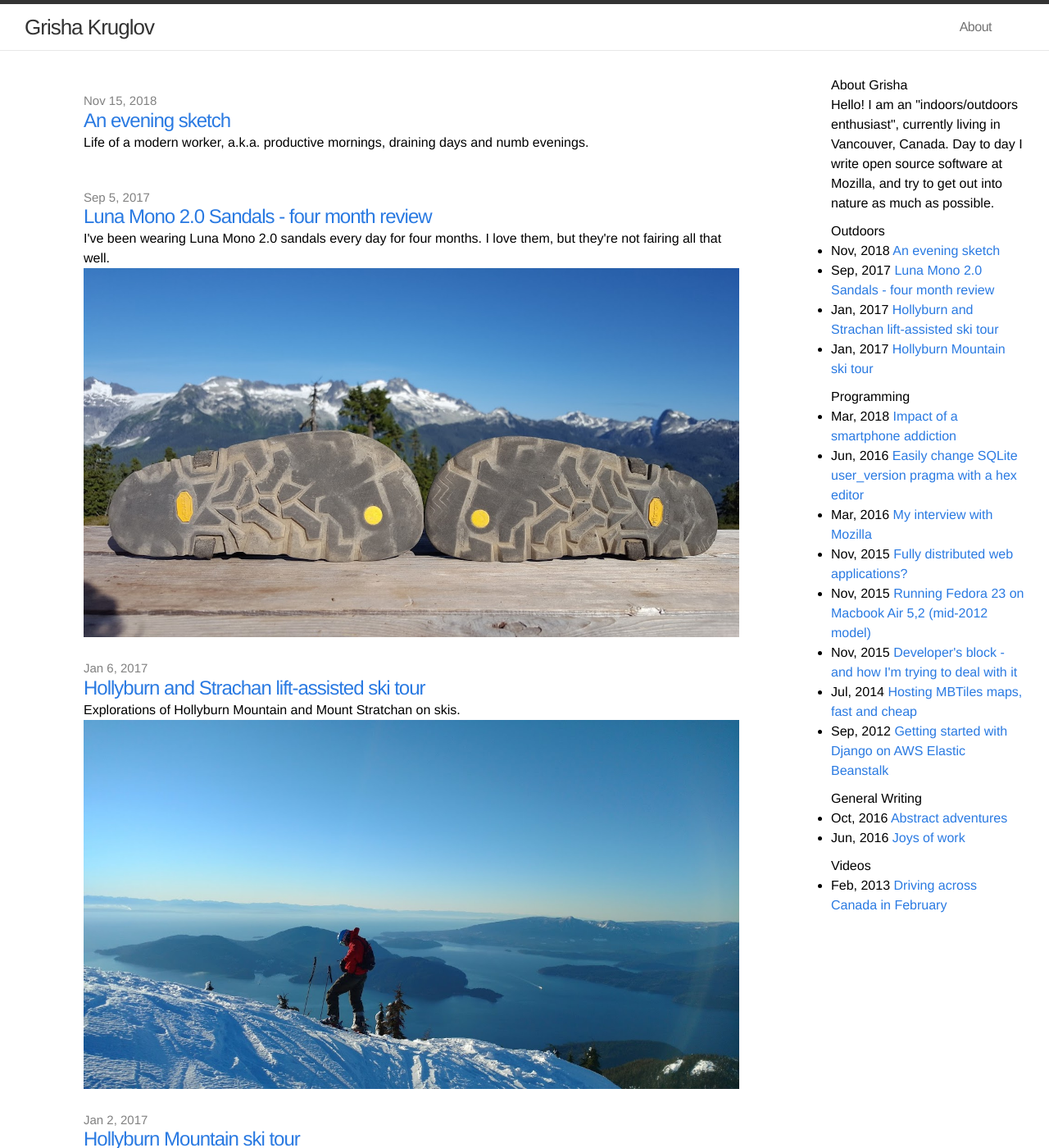
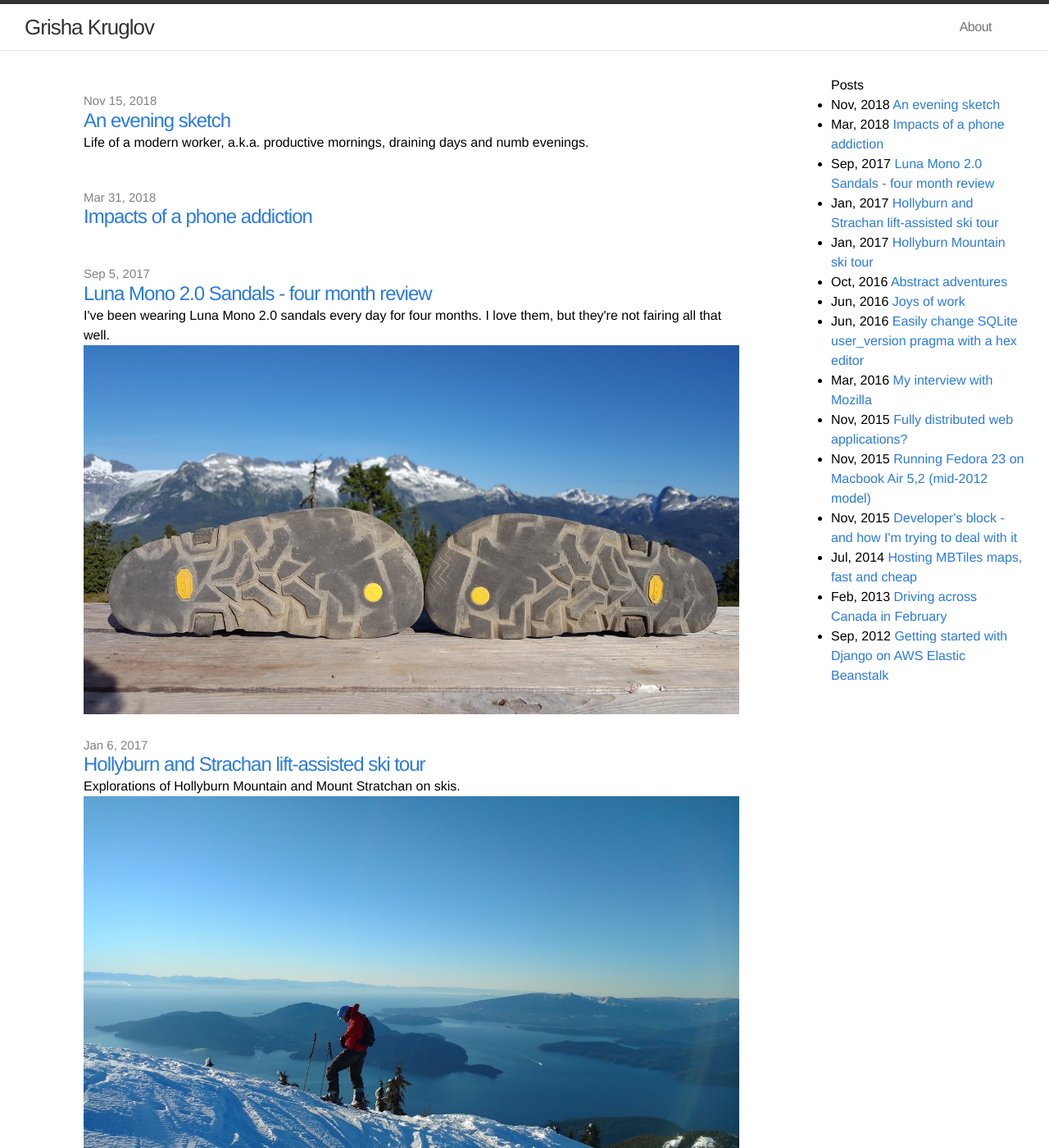
Before and after one commit to grigoryk/grigoryk.github.io, a Jekyll site: the page built from index.html, in a window 1280 px wide and 1400 px high. Shown: the whole window at 82% size. Built offline with Jekyll 4.4.1, drawn with Linux system fonts in a browser that asks for light colours; some of the changed text lies outside the part shown.

Commit message:
Flatten collections into simple posts; update blurbs

```diff
--- a/_includes/footer.html
+++ b/_includes/footer.html
@@ -30,7 +30,7 @@
           </a>
         </li>
         <li>
-          <a href="https://twitter.com/lunafiko">
+          <a rel="me" href="https://twitter.com/lunafiko">
             <span class="icon twitter">
               <svg version="1.1" class="twitter-icon-svg" xmlns="http://www.w3.org/2000/svg" xmlns:xlink="http://www.w3.org/1999/xlink" x="0px" y="0px"
                  viewBox="0 0 16 16" enable-background="new 0 0 16 16" xml:space="preserve">
@@ -46,6 +46,23 @@
             <span class="username">lunafiko</span>
           </a>
         </li>
+        <li>
+          <a rel="me" href="https://mastodon.social/@grisha">
+            <span class="icon twitter">
+              <svg version="1.1" class="twitter-icon-svg" xmlns="http://www.w3.org/2000/svg" xmlns:xlink="http://www.w3.org/1999/xlink" x="0px" y="0px"
+                 viewBox="0 0 16 16" enable-background="new 0 0 16 16" xml:space="preserve">
+                <path fill="#C2C2C2" d="M15.969,3.058c-0.586,0.26-1.217,0.436-1.878,0.515c0.675-0.405,1.194-1.045,1.438-1.809
+                c-0.632,0.375-1.332,0.647-2.076,0.793c-0.596-0.636-1.446-1.033-2.387-1.033c-1.806,0-3.27,1.464-3.27,3.27
+                c0,0.256,0.029,0.506,0.085,0.745C5.163,5.404,2.753,4.102,1.14,2.124C0.859,2.607,0.698,3.168,0.698,3.767
+                c0,1.134,0.577,2.135,1.455,2.722C1.616,6.472,1.112,6.325,0.671,6.08c0,0.014,0,0.027,0,0.041c0,1.584,1.127,2.906,2.623,3.206
+                C3.02,9.402,2.731,9.442,2.433,9.442c-0.211,0-0.416-0.021-0.615-0.059c0.416,1.299,1.624,2.245,3.055,2.271
+                c-1.119,0.877-2.529,1.4-4.061,1.4c-0.264,0-0.524-0.015-0.78-0.046c1.447,0.928,3.166,1.469,5.013,1.469
+                c6.015,0,9.304-4.983,9.304-9.304c0-0.142-0.003-0.283-0.009-0.423C14.976,4.29,15.531,3.714,15.969,3.058z"/>
+              </svg>
+            </span>
+            <span class="username">@grisha@mastodon.social</span>
+          </a>
+        </li>
       </ul>
     </div>
 
--- a/_programming/2018-03-30-unprivate-apis.md
+++ b/_posts/2018-03-30-phone-addiction.md
@@ -1,6 +1,6 @@
 ---
 layout: post
-title:  "Impact of a smartphone addiction"
+title:  "Impacts of a phone addiction"
 date:   2018-03-30 23:17:13 -0800
 categories: meta
 permalink: /2018/03/impact-of-a-smartphone-addiction/
--- a/index.html
+++ b/index.html
@@ -57,8 +57,8 @@ layout: default
 <div class="home">
     <div class="content">
         <div class="posts">
-            {% for col in site.collections %}
-                {% for doc in col.docs reversed %}
+            {% assign sorted = site.documents %}
+            {% for doc in site.posts %}
                     <div class="post">
                         <span class="post-date">{{ doc.date | date: "%b %-d, %Y" }}</span>
                         <a class="post-link" href="{{ doc.url | prepend: site.baseurl }}">{{ doc.title }}</a>
@@ -70,21 +70,14 @@ layout: default
                         </p>
                     </div>
           {% endfor %}
-          {% endfor %}
         </div>
     </div>
 
     <div class="sidebar">
+        <h2>Posts</h2>
         <div class="cat">
-            <h2>About Grisha</h2>
-            <p>Hello! I am an "indoors/outdoors enthusiast", currently living in Vancouver, Canada. Day to day I write open source software at Mozilla, and try to get out into nature as much as possible.</p>
-        </div>
-
-        {% for col in site.collections %}
-            <div class="cat">
-                <h2>{{ col.title }}</h2>
             <ul>
-                {% for doc in col.docs reversed %}
+            {% for doc in site.posts %}
                 <li>
                     <span class="post-date">{{ doc.date | date: "%b, %Y" }}</span>
                     <a class="post-link" href="{{ doc.url | prepend: site.baseurl }}">{{ doc.title }}</a>
@@ -92,6 +85,5 @@ layout: default
             {% endfor %}
             </ul>
         </div>
-        {% endfor %}
     </div>
 </div>
```
Also changed, not shown: _posts/2018-11-14-trappings-of-work.md (renamed from _outdoors/2018-11-14-trappings-of-work.md, +1 -1 lines), about.md (+6 -5 lines), _posts/2012-09-23-getting-started-with-django-on-aws-elastic-beanstalk.markdown (renamed from _programming/2012-09-23-getting-started-with-django-on-aws-elastic-beanstalk.markdown), _posts/2013-02-04-driving-across-canada.md (renamed from _videos/2013-02-04-driving-across-canada.md), _posts/2014-07-05-hosting-maps-fast-and-cheap.md (renamed from _programming/2014-07-05-hosting-maps-fast-and-cheap.md), _posts/2015-11-03-developers-block.markdown (renamed from _programming/2015-11-03-developers-block.markdown), _posts/2015-11-08-fedora-23-on-macbook-air-52.markdown (renamed from _programming/2015-11-08-fedora-23-on-macbook-air-52.markdown), _posts/2015-11-20-fully-distributed-web-applications.markdown (renamed from _programming/2015-11-20-fully-distributed-web-applications.markdown), _posts/2016-03-28-my-interview-with-mozilla.md (renamed from _programming/2016-03-28-my-interview-with-mozilla.md), _posts/2016-06-02-change-sqlite-user-version-pragma.md (renamed from _programming/2016-06-02-change-sqlite-user-version-pragma.md), _posts/2016-06-24-joys-of-work.md (renamed from _thoughts/2016-06-24-joys-of-work.md), _posts/2016-10-09-about-the-abstract.md (renamed from _thoughts/2016-10-09-about-the-abstract.md), _posts/2017-01-01-new-year-hollyburn-ski-tour.md (renamed from _outdoors/2017-01-01-new-year-hollyburn-ski-tour.md), _posts/2017-01-05-hollyburn-strachan-ski-tour.md (renamed from _outdoors/2017-01-05-hollyburn-strachan-ski-tour.md), 1 more files. Lines whose indentation alone changed are shown as unchanged.
